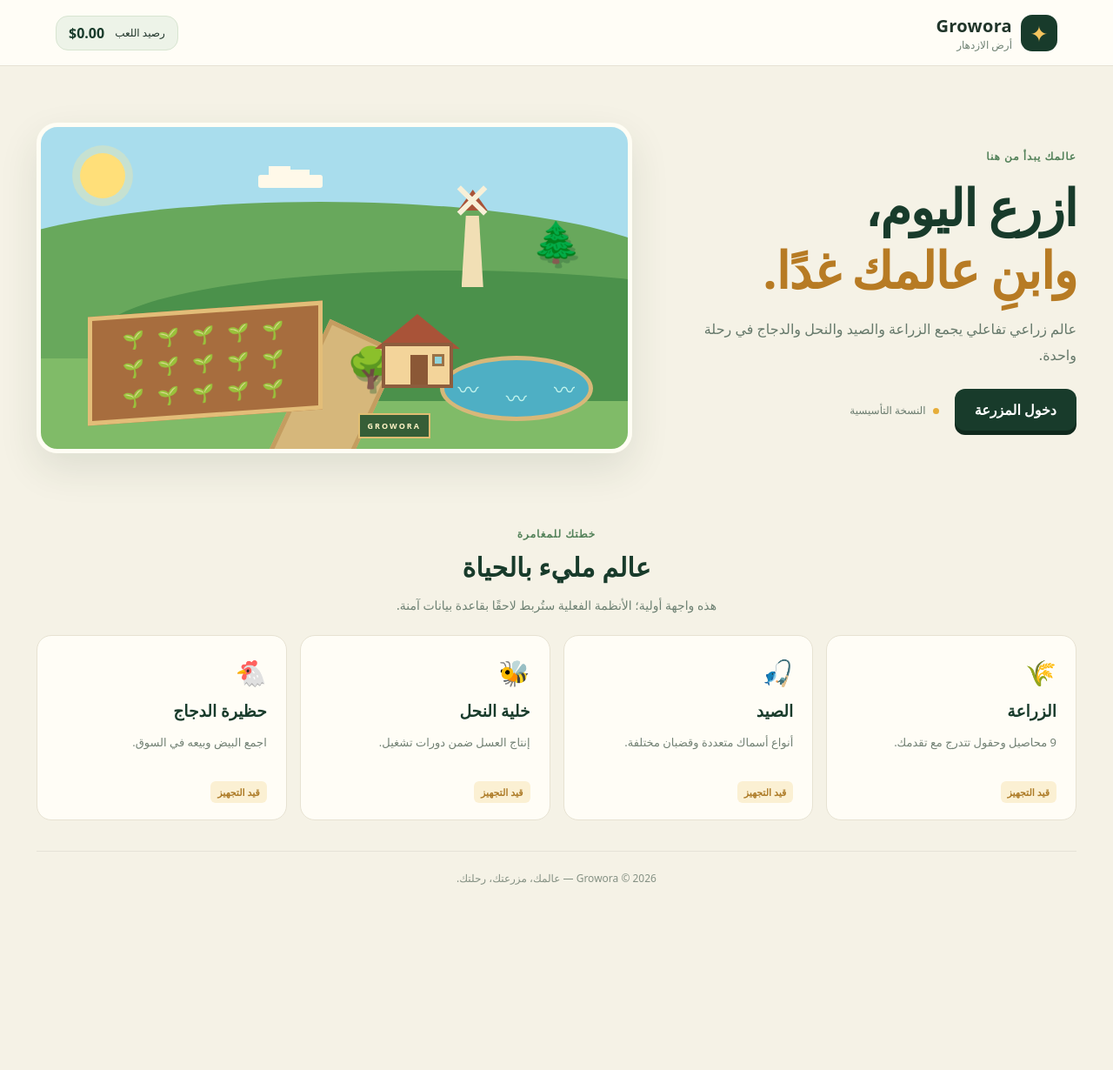
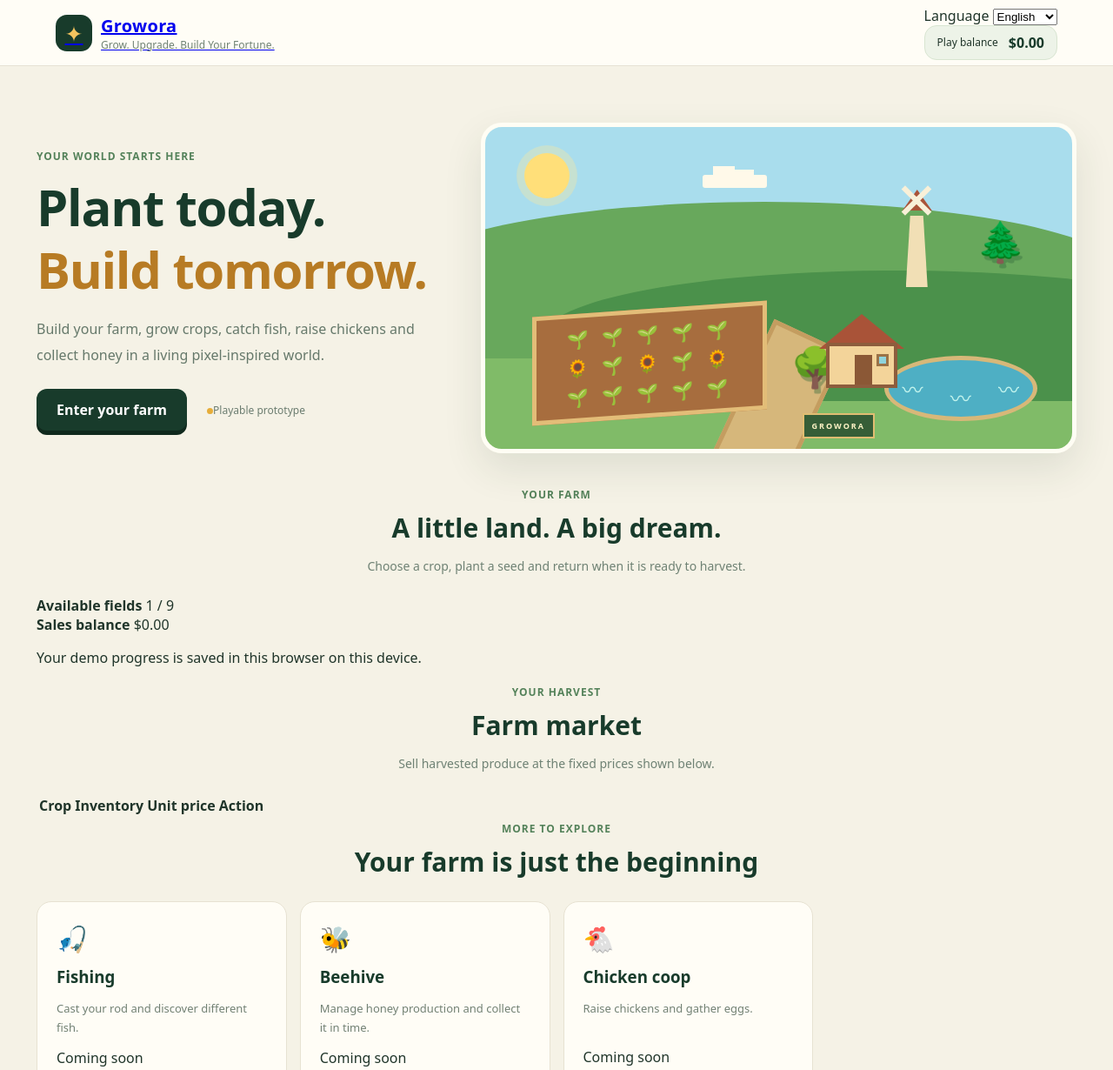
Before and after one commit to moh22201/Growora, a plain HTML site: page index.html in a window 1280 px wide. Shown: the top 1230 px of the page at 87% size. Before the commit the page ends 1070 px from the top, so only its background shows below. Drawn offline with Linux system fonts and the light colour scheme.

Commit message:
Update index.html

```diff
--- a/index.html
+++ b/index.html
@@ -1,49 +1,139 @@
+
 <!doctype html>
-<html lang="ar" dir="rtl">
+<html lang="en">
 <head>
   <meta charset="utf-8">
   <meta name="viewport" content="width=device-width, initial-scale=1">
-  <meta name="theme-color" content="#183b2b">
-  <meta name="description" content="Growora — ازرع، طوّر مزرعتك، وابنِ عالمك.">
-  <title>Growora — أرض الازدهار</title>
+  <meta name="theme-color" content="#173d2b">
+  <meta name="description" content="Growora — Grow. Upgrade. Build Your Fortune.">
+  <title>Growora — Your Living Farm</title>
   <link rel="stylesheet" href="./styles.css">
 </head>
 <body>
   <header class="topbar">
-    <div class="brand"><span class="brand-mark">✦</span><div><strong>Growora</strong><small>أرض الازدهار</small></div></div>
-    <div class="wallet"><span>رصيد اللعب</span><strong>$0.00</strong></div>
+    <a class="brand" href="#" aria-label="Growora home">
+      <span class="brand-mark">✦</span>
+      <span><strong>Growora</strong><small data-i18n="tagline">Grow. Upgrade. Build Your Fortune.</small></span>
+    </a>
+
+    <div class="top-actions">
+      <label class="language-label" for="languageSelect" data-i18n="language">Language</label>
+      <select id="languageSelect" aria-label="Choose language">
+        <option value="en">English</option>
+        <option value="fr">Français</option>
+      </select>
+      <div class="wallet">
+        <span data-i18n="playBalance">Play balance</span>
+        <strong id="playBalance">$0.00</strong>
+      </div>
+    </div>
   </header>
+
   <main>
     <section class="hero">
       <div class="hero-copy">
-        <span class="eyebrow">عالمك يبدأ من هنا</span>
-        <h1>ازرع اليوم،<br><em>وابنِ عالمك غدًا.</em></h1>
-        <p>عالم زراعي تفاعلي يجمع الزراعة والصيد والنحل والدجاج في رحلة واحدة.</p>
-        <div class="hero-actions"><button id="startBtn">دخول المزرعة</button><span class="status"><i></i> النسخة التأسيسية</span></div>
+        <span class="eyebrow" data-i18n="eyebrow">YOUR WORLD STARTS HERE</span>
+        <h1 data-i18n="heroTitle">Plant today.<br><em>Build tomorrow.</em></h1>
+        <p data-i18n="heroText">Build your farm, grow crops, catch fish, raise chickens and collect honey in a living pixel-inspired world.</p>
+        <div class="hero-actions">
+          <button id="startBtn" data-i18n="enterFarm">Enter your farm</button>
+          <span class="status"><i></i><span data-i18n="prototype">Playable prototype</span></span>
+        </div>
       </div>
-      <div class="scene" aria-label="مشهد تجريبي لمزرعة">
-        <div class="sun"></div><div class="cloud cloud-one"></div><div class="cloud cloud-two"></div>
-        <div class="hill hill-back"></div><div class="hill hill-front"></div>
+
+      <div class="scene" role="img" aria-label="A colorful pixel-inspired farm">
+        <div class="sun"></div>
+        <div class="cloud cloud-one"></div>
+        <div class="cloud cloud-two"></div>
+        <div class="hill hill-back"></div>
+        <div class="hill hill-front"></div>
         <div class="windmill"><div class="mill-top"></div><div class="mill-body"></div><div class="blades"></div></div>
         <div class="path"></div>
-        <div class="field"><div class="crop-row">🌱 🌱 🌱 🌱 🌱</div><div class="crop-row">🌱 🌱 🌱 🌱 🌱</div><div class="crop-row">🌱 🌱 🌱 🌱 🌱</div></div>
+        <div class="field">
+          <div class="crop-row">🌱 🌱 🌱 🌱 🌱</div>
+          <div class="crop-row">🌻 🌱 🌻 🌱 🌻</div>
+          <div class="crop-row">🌱 🌱 🌱 🌱 🌱</div>
+        </div>
         <div class="pond"><span>〰</span><span>〰</span><span>〰</span></div>
-        <div class="tree tree-one">🌳</div><div class="tree tree-two">🌲</div>
+        <div class="tree tree-one">🌳</div>
+        <div class="tree tree-two">🌲</div>
         <div class="farmhouse"><div class="roof"></div><div class="house-body"><span class="door"></span><span class="window"></span></div></div>
         <div class="sign">GROWORA</div>
       </div>
     </section>
-    <section class="systems">
-      <div class="section-heading"><span class="eyebrow">خطتك للمغامرة</span><h2>عالم مليء بالحياة</h2><p>هذه واجهة أولية؛ الأنظمة الفعلية ستُربط لاحقًا بقاعدة بيانات آمنة.</p></div>
-      <div class="system-grid">
-        <article><span class="system-icon">🌾</span><h3>الزراعة</h3><p>9 محاصيل وحقول تتدرج مع تقدمك.</p><b>قيد التجهيز</b></article>
-        <article><span class="system-icon">🎣</span><h3>الصيد</h3><p>أنواع أسماك متعددة وقضبان مختلفة.</p><b>قيد التجهيز</b></article>
-        <article><span class="system-icon">🐝</span><h3>خلية النحل</h3><p>إنتاج العسل ضمن دورات تشغيل.</p><b>قيد التجهيز</b></article>
-        <article><span class="system-icon">🐔</span><h3>حظيرة الدجاج</h3><p>اجمع البيض وبيعه في السوق.</p><b>قيد التجهيز</b></article>
+
+    <section class="game-panel" id="farm">
+      <div class="section-heading">
+        <span class="eyebrow" data-i18n="yourFarm">YOUR FARM</span>
+        <h2 data-i18n="farmTitle">A little land. A big dream.</h2>
+        <p data-i18n="farmText">Choose a crop, plant a seed and return when it is ready to harvest.</p>
+      </div>
+
+      <div class="farm-toolbar">
+        <div>
+          <strong data-i18n="availableFields">Available fields</strong>
+          <span id="fieldCount">1 / 9</span>
+        </div>
+        <div>
+          <strong data-i18n="salesBalance">Sales balance</strong>
+          <span id="salesBalance">$0.00</span>
+        </div>
+      </div>
+
+      <div id="fieldGrid" class="field-grid"></div>
+      <p class="notice" data-i18n="saveNotice">Your demo progress is saved in this browser on this device.</p>
+    </section>
+
+    <section class="game-panel">
+      <div class="section-heading">
+        <span class="eyebrow" data-i18n="marketEyebrow">YOUR HARVEST</span>
+        <h2 data-i18n="marketTitle">Farm market</h2>
+        <p data-i18n="marketText">Sell harvested produce at the fixed prices shown below.</p>
+      </div>
+      <div class="table-wrap">
+        <table>
+          <thead>
+            <tr>
+              <th data-i18n="crop">Crop</th>
+              <th data-i18n="inventory">Inventory</th>
+              <th data-i18n="unitPrice">Unit price</th>
+              <th data-i18n="action">Action</th>
+            </tr>
+          </thead>
+          <tbody id="marketRows"></tbody>
+        </table>
       </div>
     </section>
-    <footer>Growora © <span id="year"></span> — عالمك، مزرعتك، رحلتك.</footer>
+
+    <section class="systems-section">
+      <div class="section-heading">
+        <span class="eyebrow" data-i18n="moreToExplore">MORE TO EXPLORE</span>
+        <h2 data-i18n="systemsTitle">Your farm is just the beginning</h2>
+      </div>
+      <div class="system-grid">
+        <article class="system-card"><span class="system-icon">🎣</span><h3 data-i18n="fishing">Fishing</h3><p data-i18n="fishingText">Cast your rod and discover different fish.</p><span class="coming" data-i18n="comingSoon">Coming soon</span></article>
+        <article class="system-card"><span class="system-icon">🐝</span><h3 data-i18n="beehive">Beehive</h3><p data-i18n="beehiveText">Manage honey production and collect it in time.</p><span class="coming" data-i18n="comingSoon">Coming soon</span></article>
+        <article class="system-card"><span class="system-icon">🐔</span><h3 data-i18n="chickenCoop">Chicken coop</h3><p data-i18n="chickenText">Raise chickens and gather eggs.</p><span class="coming" data-i18n="comingSoon">Coming soon</span></article>
+      </div>
+    </section>
+
+    <section class="wallet-panel">
+      <div>
+        <span class="eyebrow" data-i18n="walletEyebrow">YOUR ACCOUNT</span>
+        <h2 data-i18n="walletTitle">Wallet & payments</h2>
+        <p data-i18n="walletText">Payment and withdrawal actions will be enabled after secure server-side payment verification is connected.</p>
+      </div>
+      <div class="wallet-actions">
+        <button class="secondary" id="depositBtn" data-i18n="deposit">Deposit USDT</button>
+        <button class="secondary" id="withdrawBtn" data-i18n="withdraw">Withdraw</button>
+      </div>
+      <p class="notice" data-i18n="demoNotice">Demo only: no real deposits, transfers or withdrawals are processed here.</p>
+    </section>
+
+    <footer>Growora © <span id="year"></span> — <span data-i18n="footer">Your farm. Your journey.</span></footer>
   </main>
+
+  <div id="toast" class="toast" role="status" aria-live="polite"></div>
   <script src="./app.js"></script>
 </body>
 </html>
```
